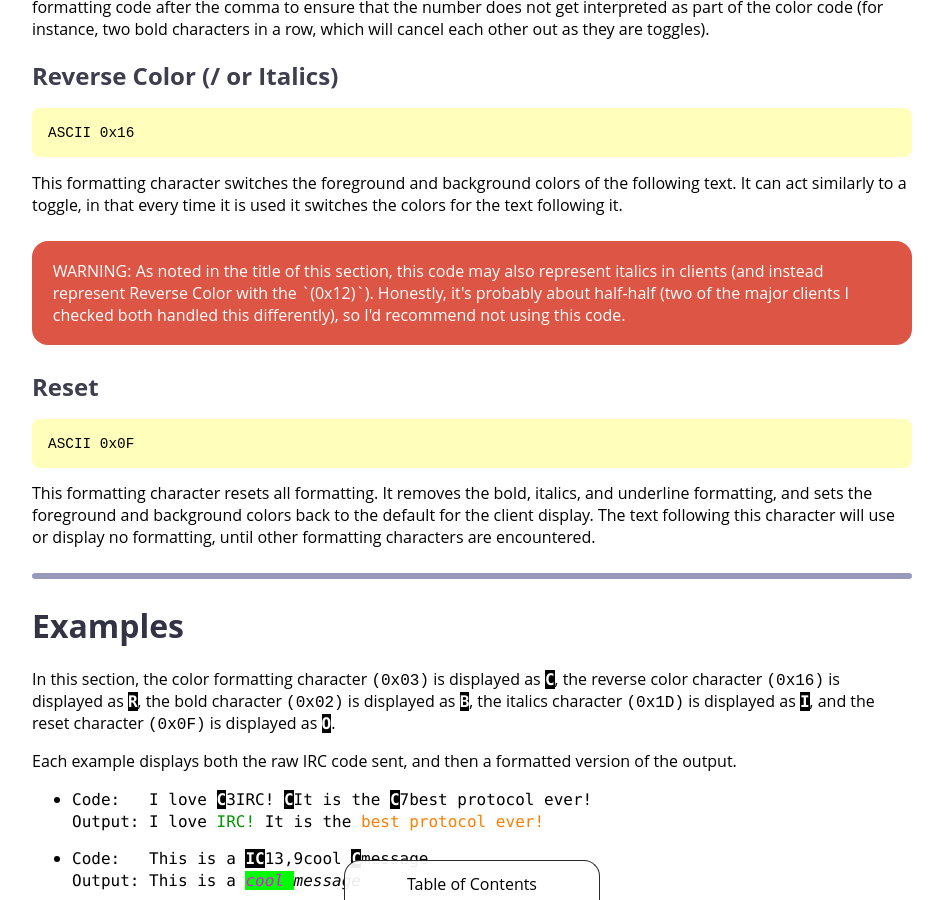
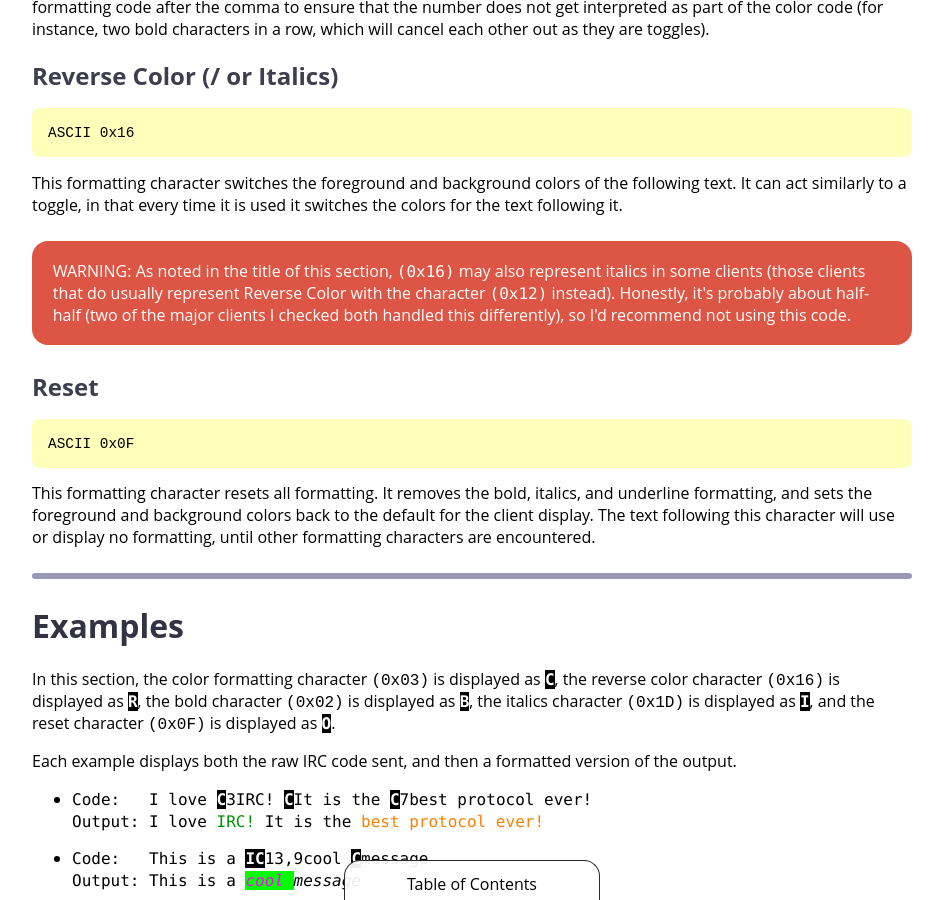
Before and after one commit to ircdocs/modern-irc, a Jekyll site: the page built from formatting.md, in a window 1280 px wide and 900 px high, scrolled down 4808 px. Shown: the whole window, without its empty margins (168-1111 px from the left). Built offline with Jekyll 4.4.1, drawn with Linux system fonts in a browser that asks for light colours; some web fonts are replaced.

Commit message:
formatting: Betterise wording

```diff
--- a/formatting.md
+++ b/formatting.md
@@ -193,7 +193,7 @@ If the text immediately following a code setting a foreground color consists of
 This formatting character switches the foreground and background colors of the following text. It can act similarly to a toggle, in that every time it is used it switches the colors for the text following it.
 
 <div class="warning">
-    WARNING: As noted in the title of this section, this code may also represent italics in clients (and instead represent Reverse Color with the `(0x12)`). Honestly, it's probably about half-half (two of the major clients I checked both handled this differently), so I'd recommend not using this code.
+    WARNING: As noted in the title of this section, <tt>(0x16)</tt> may also represent italics in some clients (those clients that do usually represent Reverse Color with the character <tt>(0x12)</tt> instead). Honestly, it's probably about half-half (two of the major clients I checked both handled this differently), so I'd recommend not using this code.
 </div>
 
 
```
